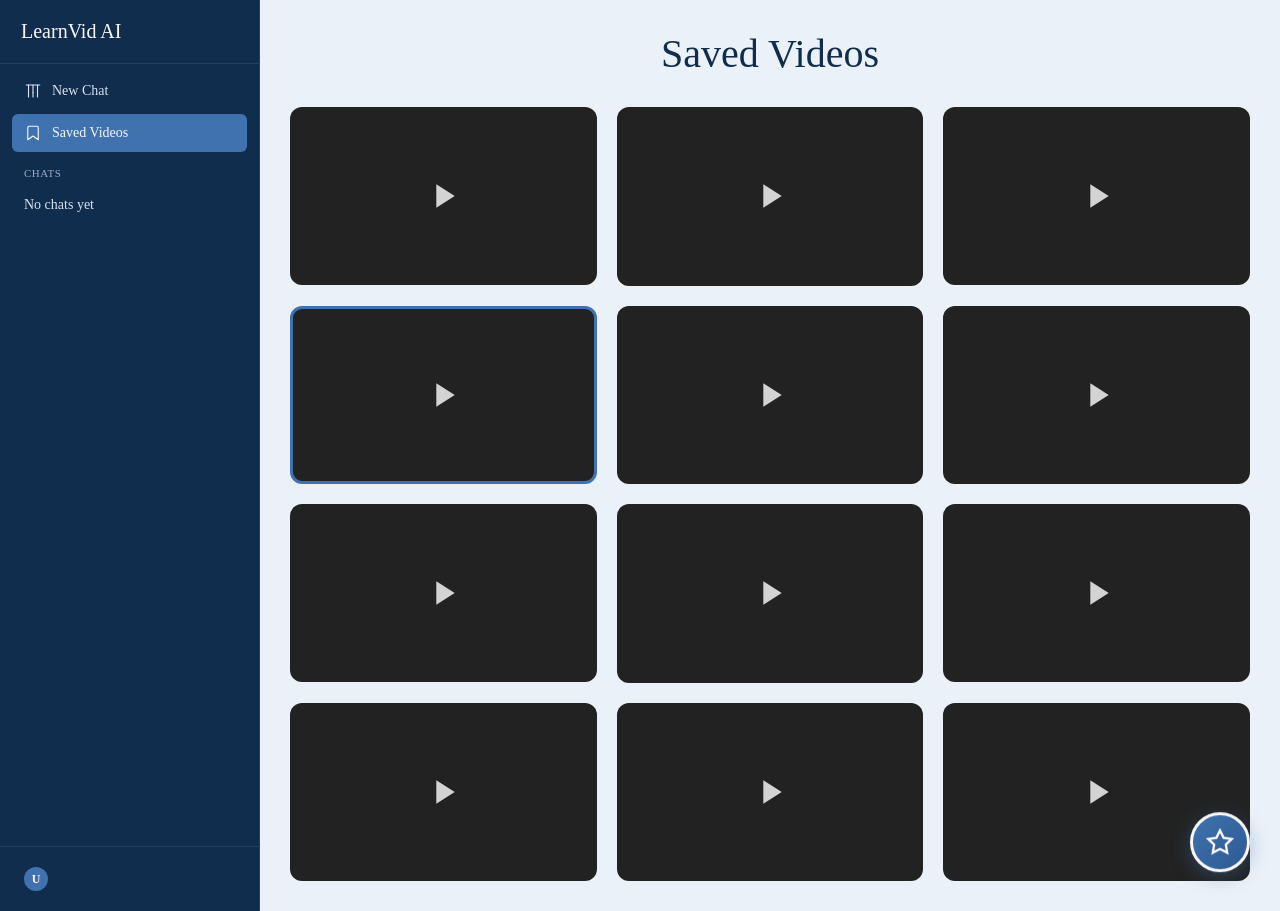
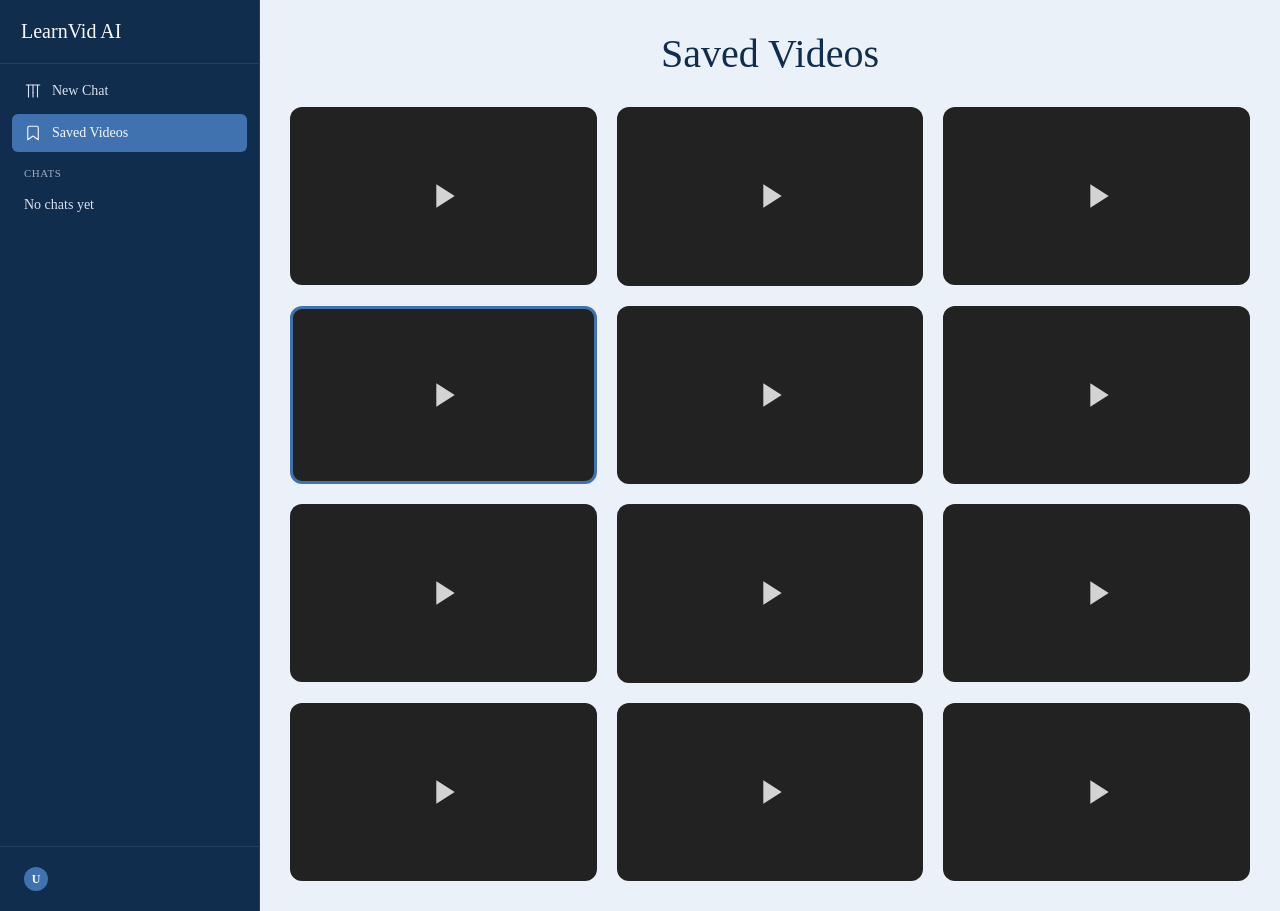
Before and after one commit to NureSketsa/FP, a FastAPI app: page /gallery in a window 1280 px wide. Run offline with FastAPI, Linux system fonts and the light colour scheme; some libraries are stand-ins or nearby versions; some web fonts are replaced.

Commit message:
delete review in gallery

```diff
--- a/MAIN/templates/gallery.html
+++ b/MAIN/templates/gallery.html
@@ -470,12 +470,6 @@
         </div>
         </div>
 
-    <a href="/reviews" class="floating-review-btn bounce" id="floatingReviewBtn" title="Leave a Review">
-        <svg viewBox="0 0 24 24" fill="none" stroke="currentColor" stroke-width="2">
-            <path d="M12 2l3.09 6.26L22 9.27l-5 4.87 1.18 6.88L12 17.77l-6.18 3.25L7 14.14 2 9.27l6.91-1.01L12 2z"/>
-        </svg>
-    </a>
-
     <div id="modal-overlay" class="modal-overlay">
         <div class="modal">
             <div class="modal-header">
```
